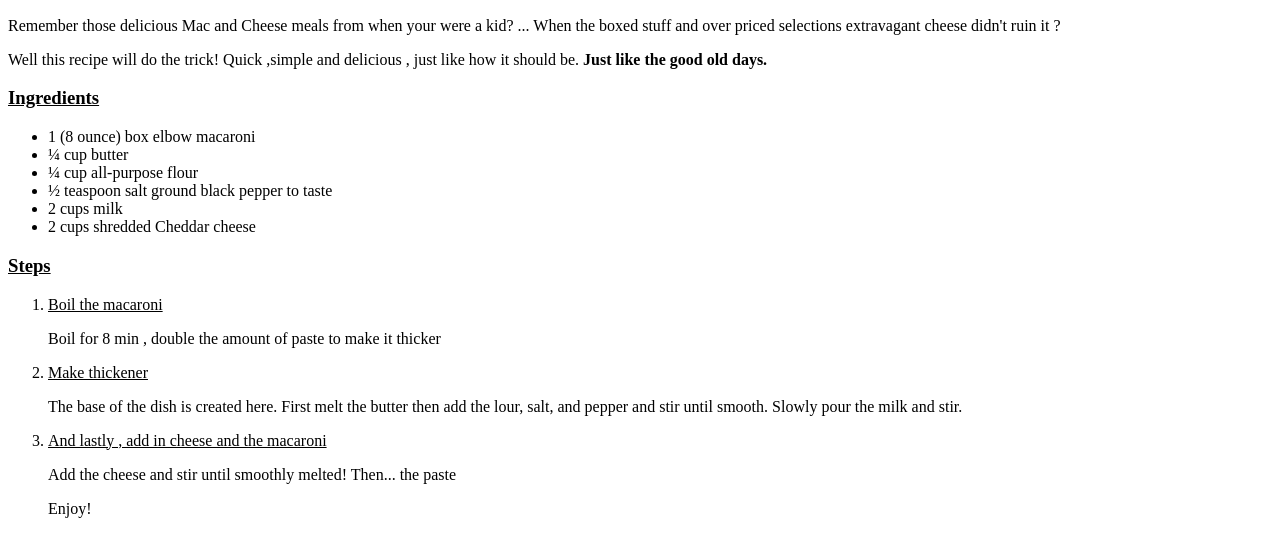
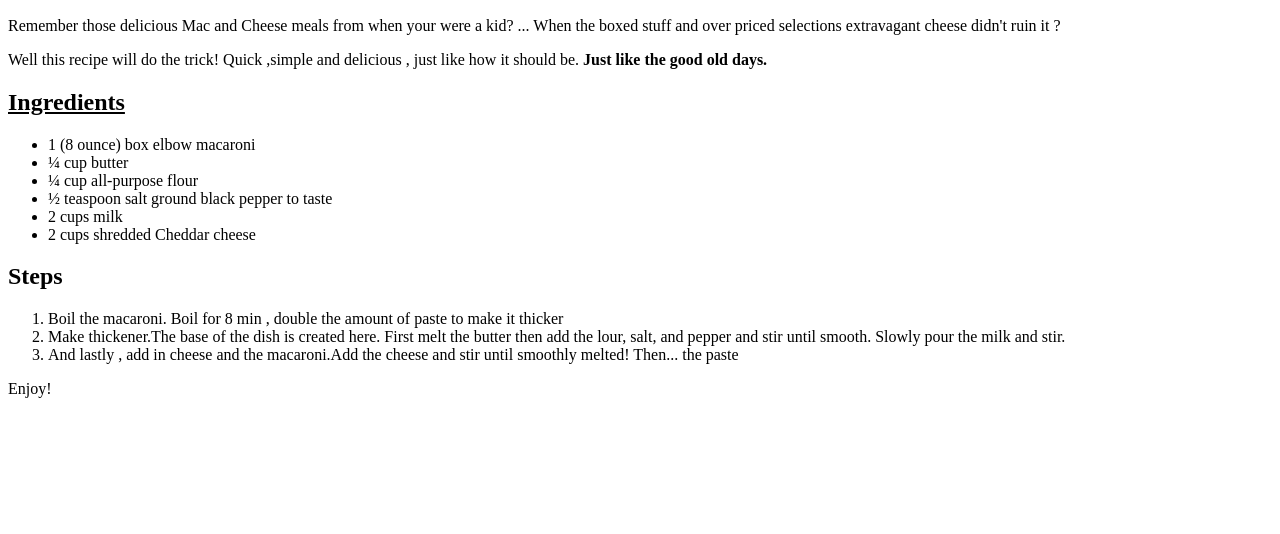
Before and after one commit to Aok-i/odin-recipes, a plain HTML site: page recipes/MacandCheese.html in a window 1280 px wide. Shown: the part 299-833 px from the top of the page. After the commit the page ends 800 px from the top, so only its background shows below. Drawn offline with Linux system fonts and the light colour scheme.

Commit message:
Add MacandCheese.html

```diff
--- a/recipes/MacandCheese.html
+++ b/recipes/MacandCheese.html
@@ -3,7 +3,7 @@
  <html lang="en">
   <head>
     <meta charset="utf-8">
-    <tilte></title>
+    <title>Mac and Cheese</title>
   </head>
 
   <body>
@@ -12,10 +12,10 @@
 <img src="https://imagesvc.meredithcorp.io/v3/mm/image?url=https%3A%2F%2Fstatic.onecms.io%2Fwp-content%2Fuploads%2Fsites%2F43%2F2022%2F03%2F19%2F238691-Simple-Macaroni-And-Cheese-mfs_006.jpg" width="220" alt="Macaroni and Cheese">
 
  <h2>Description</h2>
-   <p>Remember those delicious Mac and Cheese meals from when your were a kid? ... When the boxed stuff and over priced selections extravagant cheese  didn't ruin it ?
-   <p>Well this recipe will do the trick! Quick ,simple and delicious , just like how it should be. <strong>Just like the good old days.</strong>
+   <p>Remember those delicious Mac and Cheese meals from when your were a kid? ... When the boxed stuff and over priced selections extravagant cheese  didn't ruin it ?</p>
+   <p>Well this recipe will do the trick! Quick ,simple and delicious , just like how it should be. <strong>Just like the good old days.</strong></p>
 
- <h3><u>Ingredients</u></h3>
+ <h2><u>Ingredients</u></h2>
    <ul>
      <li>1 (8 ounce) box elbow macaroni</li>
     <li>¼ cup butter</li>
@@ -25,14 +25,12 @@
     <li>2 cups shredded Cheddar cheese</li>
    </ul>
 
- <h3><u>Steps</u></h3>
+ <h2>Steps</h2>
    <ol>
-    <li><u>Boil the macaroni</u></li>
-       <p>Boil for 8 min , double the amount of paste to make it thicker</p>
-    <li><u>Make thickener</u></li>
-       <p>The base of the dish is created here. First melt the butter then add the lour, salt, and pepper   and stir until smooth. Slowly pour the milk and stir.</p>
-    <li><u>And lastly , add in cheese and the macaroni</u></li>
-       <p>Add the cheese and stir until smoothly melted! Then... the paste</P.>
+    <li>Boil the macaroni. Boil for 8 min , double the amount of paste to make it thicker</li>
+    <li>Make thickener.The base of the dish is created here. First melt the butter then add the lour, salt, and pepper   and stir until smooth. Slowly pour the milk and stir.</li>
+    <li>And lastly , add in cheese and the macaroni.Add the cheese and stir until smoothly melted! Then... the paste</li>
+    </ol>
 
 
 
```
